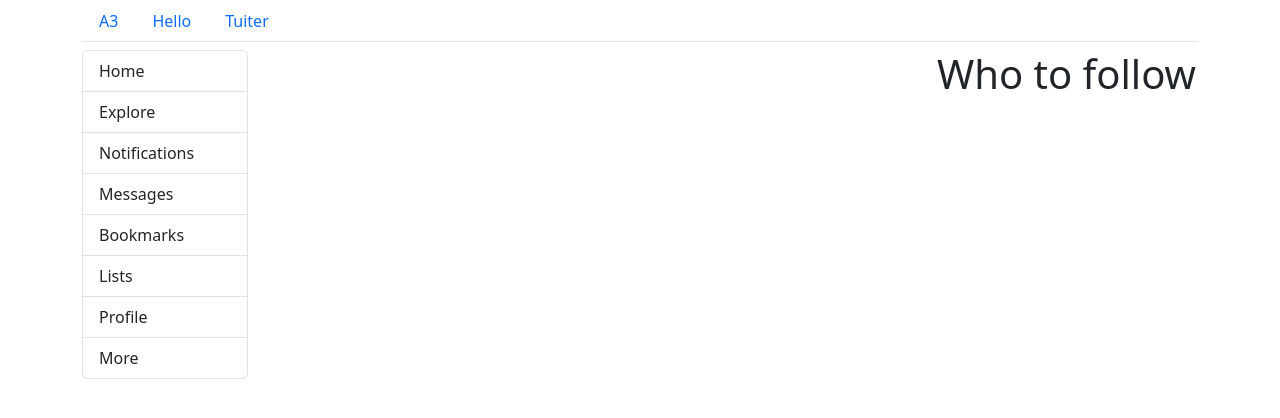
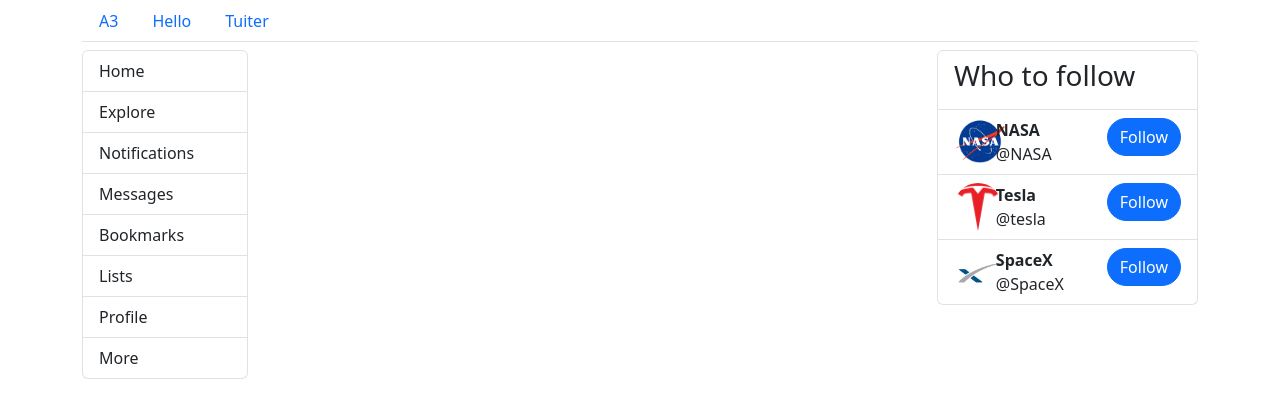
Before and after one commit to DanGraziano/tuiter-react-web-app, a React (Create React App) app: page /tuiter in a window 1280 px wide. Shown: the top 418 px of the page. Built offline with nearby package versions, Linux system fonts and the light colour scheme.

Commit message:
Add who to follow list

```diff
--- a/src/tuiter/index.js
+++ b/src/tuiter/index.js
@@ -5,6 +5,8 @@
 import ExploreScreen from "./explore-screen"
 import BookmarksScreen from "./bookmarks-screen"
 import ProfileScreen from "./profile-screen"
+import WhoToFollowListItem from "./who-to-follow-list/who-to-follow-list-item"
+import WhoToFollowList from "./who-to-follow-list";
 
 
 function Tuiter() {
@@ -24,7 +26,19 @@
           </Routes>
        </div>
        <div className="col-3">
-         <h1>Who to follow</h1>
+        <WhoToFollowList/>
+
+        {/*
+        <WhoToFollowListItem />
+        <WhoToFollowListItem who={{
+          userName: "Tesla",
+          handle: "tesla",
+          avatarIcon: "tesla.png" }} />
+        <WhoToFollowListItem who={{
+          userName: "SpaceX",
+          handle: "spacex",
+          avatarIcon: "spacex.png", }} />
+          */}
        </div>
      </div>
    </div>
--- /dev/null
+++ b/src/tuiter/who-to-follow-list/index.js
@@ -0,0 +1,20 @@
+import React from "react";
+import whoArray from './who.json';
+import WhoToFollowListItem from "./who-to-follow-list-item";
+const WhoToFollowList = () => {
+ return(
+   <ul className="list-group">
+     <li className="list-group-item">
+       <h3>Who to follow</h3>
+     </li>
+     {
+       whoArray.map(who =>
+         <WhoToFollowListItem
+           key={who._id}
+           who={who}/>
+       )
+     }
+   </ul>
+ );
+};
+export default WhoToFollowList;
--- /dev/null
+++ b/src/tuiter/who-to-follow-list/who-to-follow-list-item.js
@@ -0,0 +1,24 @@
+import React from "react";
+const WhoToFollowListItem = (
+ {
+   who = { userName: 'NASA', handle: 'NASA', avatarIcon: 'nasa.png' }
+ }
+) => {
+ return(
+  <li className="list-group-item">
+   <div className="row">
+     <div className="col-2">
+       <img className="rounded-circle" height={48} src={`/images/${who.avatarIcon}`}/>
+     </div>
+     <div className="col-8">
+       <div className="fw-bold">{who.userName}</div>
+       <div>@{who.handle}</div>
+     </div>
+     <div className="col-2">
+       <button className="btn btn-primary rounded-pill float-end">Follow</button>
+     </div>
+   </div>
+  </li>
+ );
+};
+export default WhoToFollowListItem;
--- /dev/null
+++ b/src/tuiter/who-to-follow-list/who.json
@@ -0,0 +1,20 @@
+[
+ {
+   "_id": 123,
+   "userName": "NASA",
+   "handle": "NASA",
+   "avatarIcon": "../images/NASA_logo.png"
+ },
+ {
+   "_id": 234,
+   "userName": "Tesla",
+   "handle": "tesla",
+   "avatarIcon": "../images/tesla-logo.png"
+ },
+ {
+   "_id": 345,
+   "userName": "SpaceX",
+   "handle": "SpaceX",
+   "avatarIcon": "../images/spacex.png"
+ }
+]
```
Also changed, not shown: public/images/spacex.png (added), public/images/tesla.webp (added).
